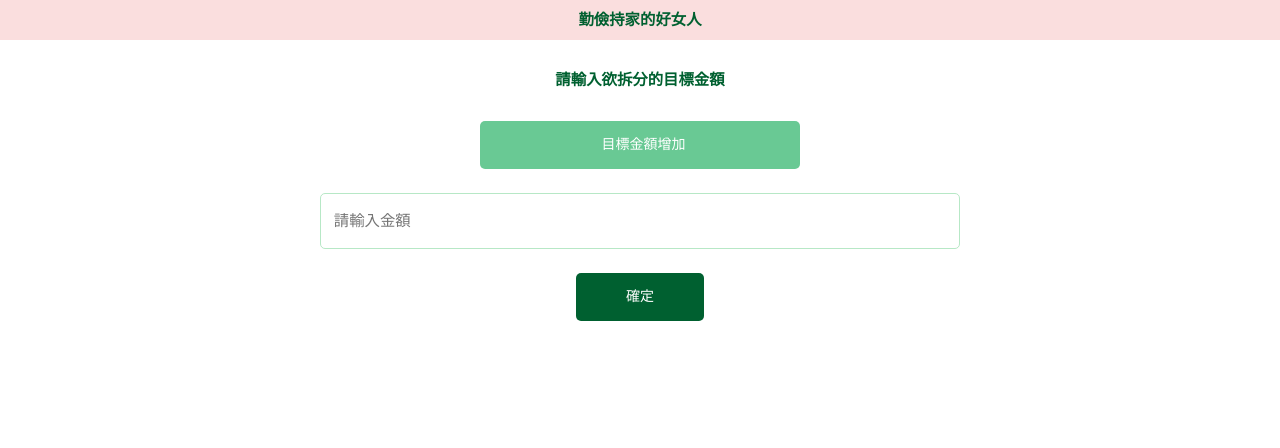
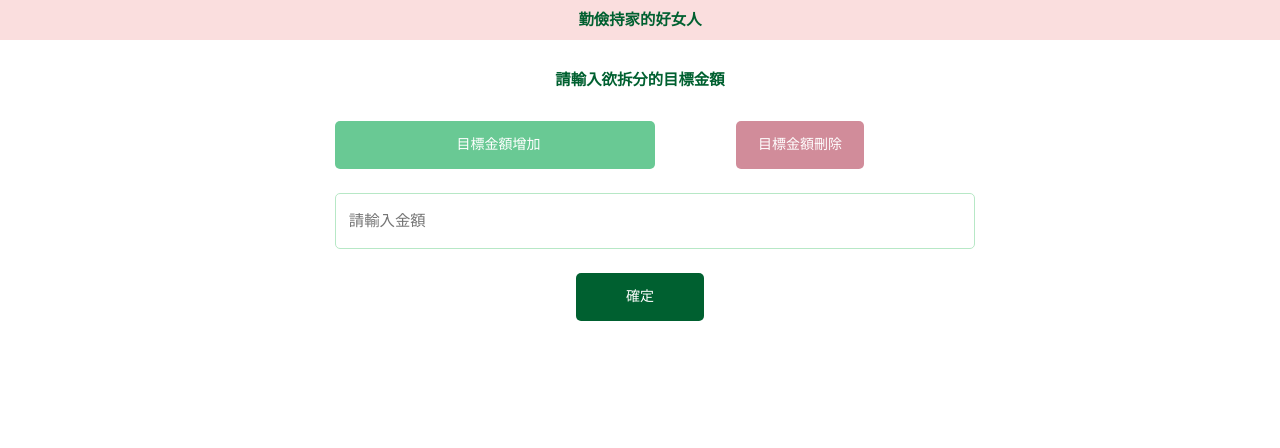
Before and after one commit to iampheasant/template, a Flask app: page / in a window 1280 px wide. Shown: the top 448 px of the page. Run offline with Flask 2, Linux system fonts and the light colour scheme; some libraries are stand-ins or nearby versions.

Commit message:
Add files via upload

```diff
--- a/templates/page_1.html
+++ b/templates/page_1.html
@@ -16,12 +16,23 @@
 			<br>
 			<label class="word">請輸入欲拆分的目標金額</label>
 		</div>
-		<div class="">
-			<form class="inp">
-				<input type="button" value="目標金額增加" onclick="addInput(this)">
-				<br>
-				<input type="text" placeholder="請輸入金額" id="threshold_0">
-			</form>
+		<div class="container-fluid">
+			<div class="row">
+				<div class="col-md-6 col-md-offset-3">
+					<div class="row">
+						<div class="col-md-6">
+							<form class="inp">
+								<input type="button" value="目標金額增加" onclick="addInput(this)">
+								<br>
+								<input type="text" placeholder="請輸入金額" id="threshold_0">
+							</form>
+						</div>
+						<div class="col-md-6">
+							<button type="submit" class="cancel" onclick="cutInput()">目標金額刪除</button>
+						</div>
+					</div>
+				</div>
+			</div>
 		</div>
 		<div>
 			<button type="submit" class="determin" onclick="addThreshold()">確定</button>
```
Also changed, not shown: templates/page_4.html (+6 -4 lines).
